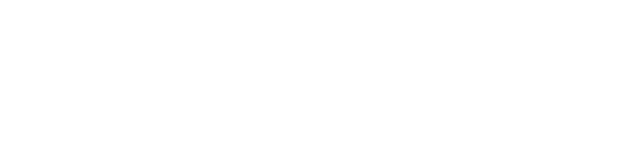
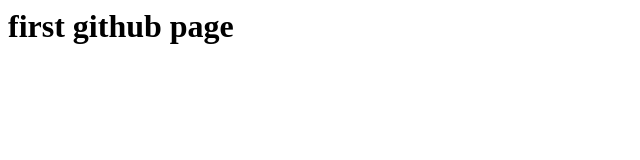
Before and after one commit to hwsong1110/likelion_hw, a plain HTML site: page index.html in a window 1280 px wide. Shown: the whole page, without its empty margins (0-640 px from the left). Drawn offline with Linux system fonts and the light colour scheme.

Commit message:
my first commit

```diff
--- a/index.html
+++ b/index.html
@@ -1,4 +1,6 @@
 <html>
 
-
+<body>
+    <h1>first github page</h1>
+</body>
 </html>
```
